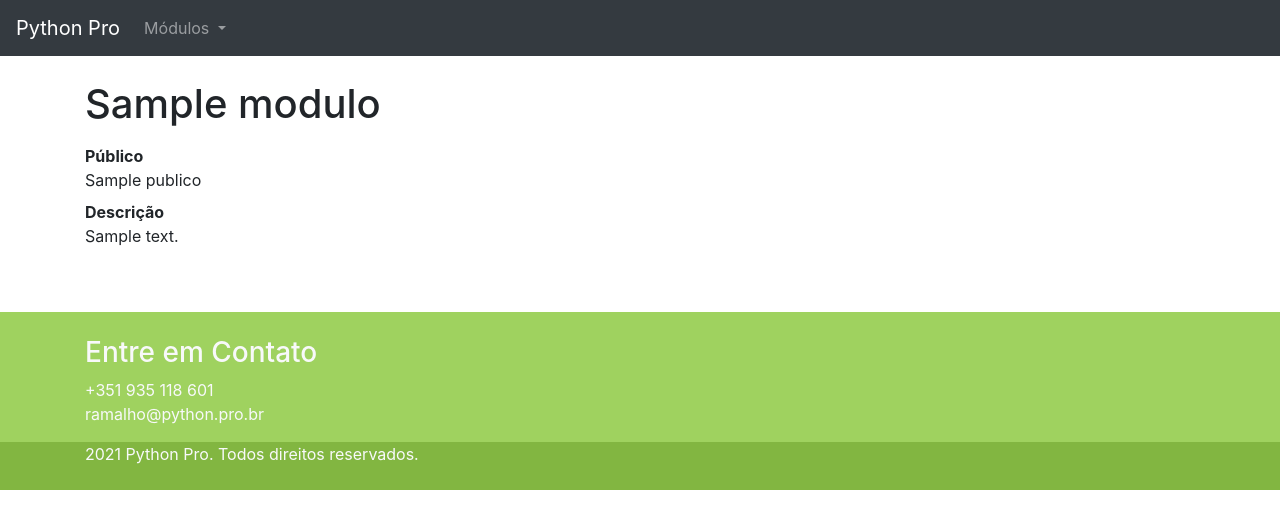
After one commit to faleite/webdjango, a Django app: template pypro/modulos/templates/modulos/modulo_detalhe.html in a window 1280 px wide. The commit adds this page. Shown: the top 529 px of the page. Run offline with Django 3.2, Linux system fonts and the light colour scheme; the template is opened without the code that fills it: most values are stand-ins (such as "Sample title", 1, 10 or a date in 2020); some libraries are stand-ins or nearby versions.

Commit message:
Criado da aba Módulos
close #88

```diff
--- a/pypro/base/templates/base/base.html
+++ b/pypro/base/templates/base/base.html
@@ -36,7 +36,7 @@
                 </a>
                 <div class="dropdown-menu" aria-labelledby="navbarDropdown">
                     {% for modulo in MODULOS %}
-                    <a class="dropdown-item" href="#">{{modulo.titulo}}</a>
+                    <a class="dropdown-item" href="{{modulo.get_absolute_url}}">{{modulo.titulo}}</a>
                     <div class="dropdown-divider"></div>
                     {% endfor %}
                 </div>
--- a/pypro/modulos/admin.py
+++ b/pypro/modulos/admin.py
@@ -7,3 +7,4 @@
 @admin.register(Modulo)
 class ModuloAdmin(OrderedModelAdmin):
     list_display = ('titulo', 'publico', 'move_up_down_links')
+    prepopulated_fields = {'slug': ('titulo',)}
--- a/pypro/modulos/facade.py
+++ b/pypro/modulos/facade.py
@@ -10,3 +10,7 @@ def listar_modulos_ordenados() -> List[Modulo]:
 
     """
     return list(Modulo.objects.order_by('order').all())
+
+
+def encontrar_modulo(slug: str) -> Modulo:
+    return Modulo.objects.get(slug=slug)
--- a/pypro/modulos/models.py
+++ b/pypro/modulos/models.py
@@ -1,4 +1,5 @@
 from django.db import models
+from django.urls import reverse
 from ordered_model.models import OrderedModel
 
 
@@ -6,9 +7,13 @@ class Modulo(OrderedModel):
     titulo = models.CharField(max_length=64)
     publico = models.TextField()
     descricao = models.TextField()
+    slug = models.SlugField(unique=True)
 
     class Meta(OrderedModel.Meta):
         pass
 
     def __str__(self):
         return self.titulo
+
+    def get_absolute_url(self):
+        return reverse('modulos:detalhe', kwargs={'slug': self.slug})
--- /dev/null
+++ b/pypro/modulos/templates/modulos/modulo_detalhe.html
@@ -0,0 +1,19 @@
+{% extends 'base/base.html'%}
+{% load static %}
+<title>{% block title %}{{modulo.titulo}}{% endblock title %}</title>
+{% block description %}Página com detalhes do módulo {{ modulo.titulo }}{% endblock description %}
+{% block body %}
+    <div class="container">
+        <div class="row">
+            <div class="col-md-12">
+                <h1 class="mt-4 mb-3">{{ modulo.titulo }}</h1>
+                <dl>
+                    <dt>Público</dt>
+                    <dd>{{ modulo.publico }}</dd>
+                    <dt>Descrição</dt>
+                    <dd>{{ modulo.descricao }}</dd>
+                </dl>
+            </div>
+        </div>
+    </div>
+{% endblock body %}
--- a/pypro/urls.py
+++ b/pypro/urls.py
@@ -21,6 +21,7 @@ urlpatterns = [
     path('admin/', admin.site.urls),
     path('', include('pypro.base.urls')),
     path('aperitivos/', include('pypro.aperitivos.urls')),
+    path('modulos/', include('pypro.modulos.urls')),
 ]
 
 if settings.DEBUG:
```
Also changed, not shown: pypro/base/tests/test_home.py (+1 -1 lines), pypro/modulos/tests/test_aba_de_modulos.py (+5 -0 lines), pypro/modulos/tests/test_facade.py (+1 -1 lines), pypro/modulos/tests/test_modulo_detalhe.py (added, +30 -0 lines), pypro/modulos/urls.py (added, +8 -0 lines), pypro/modulos/views.py (+7 -2 lines), pypro/modulos/migrations/0001_initial.py, pypro/modulos/migrations/0002_modulo_slug.py (added), pypro/modulos/migrations/0003_populando_slug.py (added), pypro/modulos/migrations/0004_slug_unico_e_nao_nulo.py (added).
